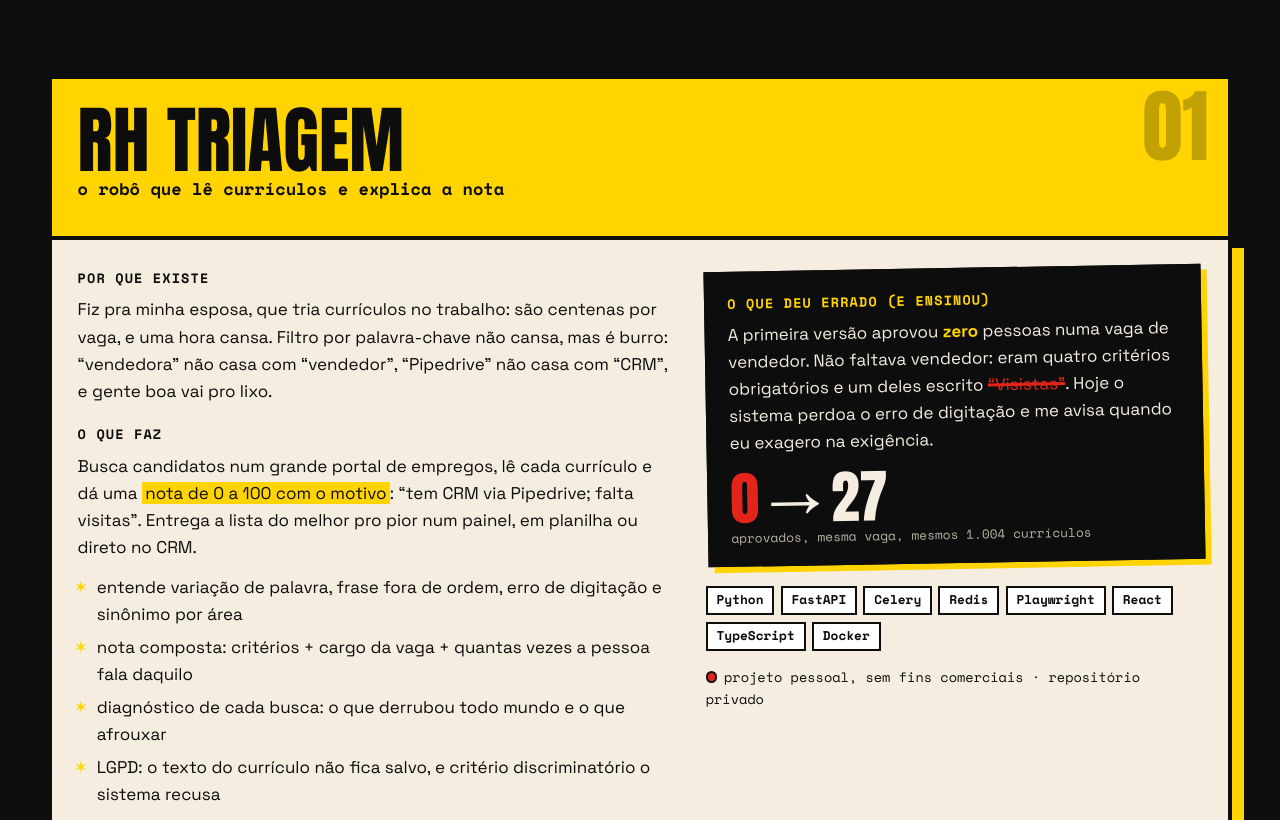
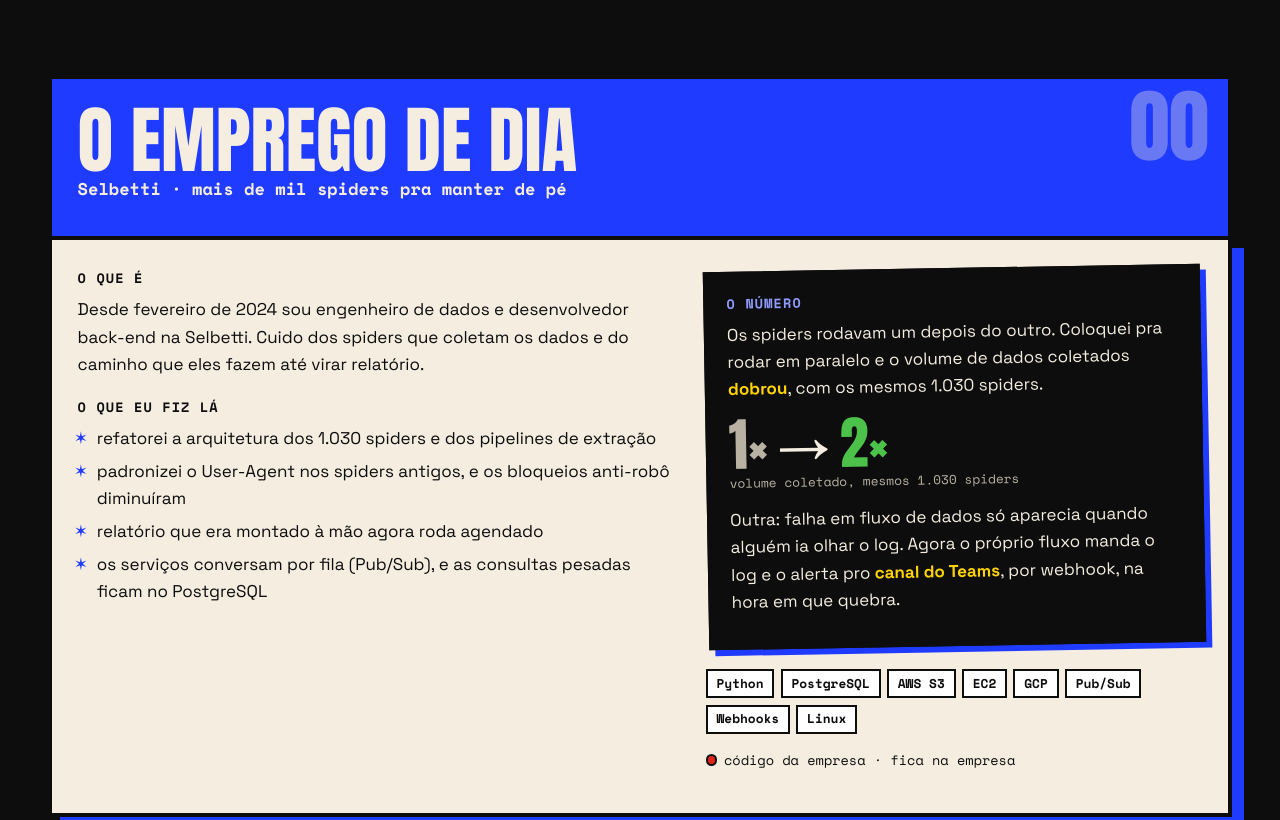
Before and after one commit to Webeross/Webeross.github.io, a plain HTML site: page index.html in a window 1280 px wide. Shown: the part 1436-2256 px from the top of the page. Drawn offline with nearby package versions, Linux system fonts and the light colour scheme.

Commit message:
Seção Selbetti (emprego de dia) e correção da cor do número final

```diff
--- a/index.html
+++ b/index.html
@@ -13,7 +13,7 @@
   <link rel="preconnect" href="https://fonts.googleapis.com" />
   <link rel="preconnect" href="https://fonts.gstatic.com" crossorigin />
   <link href="https://fonts.googleapis.com/css2?family=Anton&family=Space+Grotesk:wght@400;500;700&family=Space+Mono:wght@400;700&display=swap" rel="stylesheet" />
-  <link rel="stylesheet" href="style.css?v=3" />
+  <link rel="stylesheet" href="style.css?v=5" />
 </head>
 <body>
   <a class="skip" href="#conteudo">pular para o conteúdo</a>
@@ -21,6 +21,7 @@
   <header class="top">
     <a class="tag-name" href="#topo">WEBEROS<span>
     <nav aria-label="Seções">
+      <a href="#selbetti">trabalho</a>
       <a href="#escolha">projetos</a>
       <a href="#jornal">jornal</a>
       <a href="#sobre">sobre</a>
@@ -104,6 +105,41 @@
     </section>
 
     <!-- ============ PROJETOS ============ -->
+    <!-- ============ SELBETTI ============ -->
+    <article class="zine z-blue" id="selbetti">
+      <header class="zine-head">
+        <span class="zine-num">00</span>
+        <h2>O EMPREGO DE DIA</h2>
+        <p class="zine-tagline">Selbetti · mais de mil spiders pra manter de pé</p>
+      </header>
+      <div class="zine-body">
+        <div class="col">
+          <h3>o que é</h3>
+          <p>Desde fevereiro de 2024 sou engenheiro de dados e desenvolvedor back-end na Selbetti. Cuido dos spiders que coletam
+            os dados e do caminho que eles fazem até virar relatório.</p>
+          <h3>o que eu fiz lá</h3>
+          <ul class="bullets">
+            <li>refatorei a arquitetura dos 1.030 spiders e dos pipelines de extração</li>
+            <li>padronizei o User-Agent nos spiders antigos, e os bloqueios anti-robô diminuíram</li>
+            <li>relatório que era montado à mão agora roda agendado</li>
+            <li>os serviços conversam por fila (Pub/Sub), e as consultas pesadas ficam no PostgreSQL</li>
+          </ul>
+        </div>
+        <div class="col">
+          <div class="scar">
+            <h3>o número</h3>
+            <p>Os spiders rodavam um depois do outro. Coloquei pra rodar em paralelo e o volume de dados coletados <b>dobrou</b>,
+              com os mesmos 1.030 spiders.</p>
+            <p class="big-number"><span>1×</span> → <span>2×</span><small>volume coletado, mesmos 1.030 spiders</small></p>
+            <p>Outra: falha em fluxo de dados só aparecia quando alguém ia olhar o log. Agora o próprio fluxo manda o log e o
+              alerta pro <b>canal do Teams</b>, por webhook, na hora em que quebra.</p>
+          </div>
+          <ul class="chips"><li>Python</li><li>PostgreSQL</li><li>AWS S3</li><li>EC2</li><li>GCP</li><li>Pub/Sub</li><li>Webhooks</li><li>Linux</li></ul>
+          <p class="repo"><span class="lockdot"></span>código da empresa · fica na empresa</p>
+        </div>
+      </div>
+    </article>
+
     <article class="zine z-yellow" id="rh">
       <header class="zine-head">
         <span class="zine-num">01</span>
--- a/style.css
+++ b/style.css
@@ -112,9 +112,9 @@ h1 .l3 { display: block; font-size: clamp(1.9rem, 4.2vw, 3.4rem); margin-top: .4
 .scar h3 { color: var(--accent); margin-top: 0; }
 .scar s { color: var(--red); text-decoration-thickness: 3px; }
 .scar b { color: var(--yellow); }
-.big-number { font-family: var(--display); font-size: 3.6rem; line-height: 1; margin: .8rem 0 0 !important; }
+.big-number { font-family: var(--display); font-size: 3.6rem; line-height: 1; margin: .8rem 0 1rem !important; }
 .big-number span:first-child { color: var(--red); }
-.big-number span:last-child { color: var(--green); }
+.big-number span:nth-of-type(2) { color: var(--green); }
 .big-number small { display: block; font-family: var(--mono); font-size: .8rem; color: var(--muted); margin-top: .3rem; }
 .chips { list-style: none; padding: 0; margin: 1.4rem 0 0; display: flex; flex-wrap: wrap; gap: .4rem; }
 .chips li { font-family: var(--mono); font-size: .8rem; font-weight: 700; padding: .15rem .55rem; border: 2px solid var(--ink); background: #fff; }
@@ -189,3 +189,10 @@ h1 .l3 { display: block; font-size: clamp(1.9rem, 4.2vw, 3.4rem); margin-top: .4
 }
 .contact .mail { font-weight: 700; color: var(--ink); text-decoration: underline; text-decoration-thickness: 3px; text-underline-offset: 3px; }
 .contact .mail:hover { background: var(--ink); color: var(--yellow); }
+
+/* página azul (Selbetti): no azul-cobalto, texto claro para dar contraste */
+.z-blue { --accent: var(--blue); }
+.z-blue .zine-head { background: var(--blue); color: var(--paper); }
+.z-blue .zine-num { opacity: .35; }
+.z-blue .scar h3 { color: #8f9bff; }
+.z-blue .big-number span:first-child { color: var(--muted); }
```
